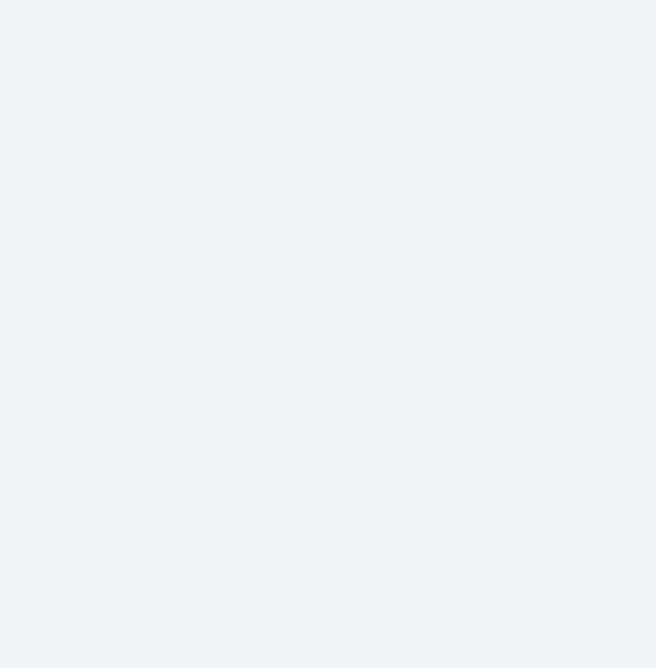
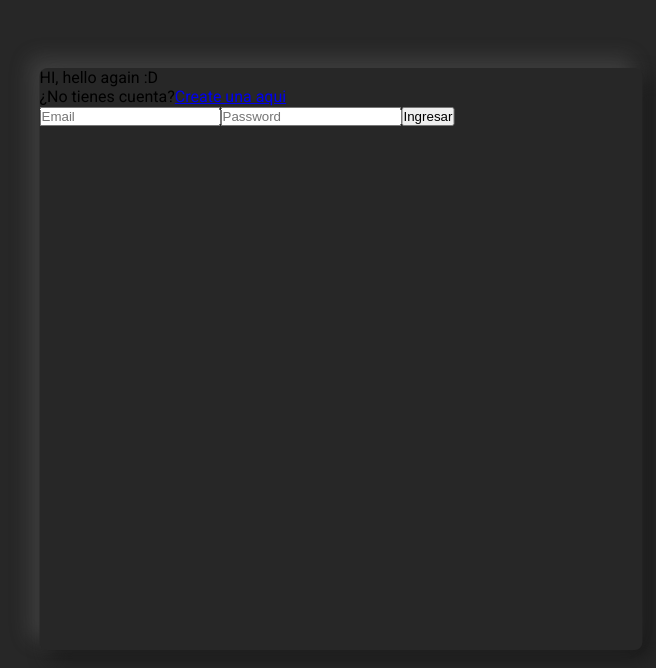
Before and after one commit to SmileTask/front-end, a React (Vite) app: page /login in a window 1280 px wide. Before the commit this address had no page. Shown: the part 132-800 px from the top of the page, without its empty margins (299-955 px from the left). Built offline with nearby package versions, Linux system fonts and the light colour scheme.

Commit message:
start to create Login path

```diff
--- a/src/App.jsx
+++ b/src/App.jsx
@@ -4,6 +4,7 @@ import Home from './pages/Home.jsx'
 import About from './pages/About.jsx'
 import Contact from './pages/Contact.jsx'
 import Register from './pages/Register.jsx'
+import Login from './pages/Login.jsx'
 import Tarjeta from './pages/Tarjeta.jsx'
 import { Route, Routes } from 'react-router-dom'
 import Home2 from './pages/Home2.jsx'
@@ -47,6 +48,11 @@ function App() {
             <Register />
           </div>
         }/>
+        <Route path='/login' element={
+          <div>
+            <Login />
+          </div>
+        }/>
       </Routes>
     </div>
   )
--- /dev/null
+++ b/src/components/loginComponents/formLogin.jsx
@@ -0,0 +1,26 @@
+import React from 'react';
+import '../../css/loginCss/loginForm.css'
+
+const loginForm = () => {
+
+
+
+    const logIn = (event) => {
+
+    }
+
+    return (
+        <div className="formLogin">
+            <form action="" onSubmit={logIn}>
+
+                <input type="email" placeholder='Email' required/>
+
+                <input type="password" placeholder='Password' required/>
+
+                <button type="submit">Ingresar</button>
+            </form>
+        </div>
+    )
+}
+
+export default loginForm
--- /dev/null
+++ b/src/components/loginComponents/headerLogin.jsx
@@ -0,0 +1,14 @@
+import React from 'react'
+import '../../css/loginCss/loginheader.css'
+import { Link } from 'react-router-dom'
+
+const LoginHeader = () => {
+    return(
+        <div className="headerLogin">
+            <p>HI, hello again :D</p>
+            <p>¿No tienes cuenta?<Link>Create una aqui</Link></p>
+        </div>
+    )
+}
+
+export default LoginHeader
--- /dev/null
+++ b/src/css/pageCss/login.css
@@ -0,0 +1,19 @@
+.containerLogin {
+    position: absolute;
+    width: 100%;
+    height: 100%;
+    background: #272727;
+}
+
+.content-login {
+    position: absolute;
+    padding: 0px;
+    width: 603px;
+    height: 582px;
+    left: 50%;
+    transform: translate(-50%);
+    top: 200px;
+    background: #272727;
+    box-shadow: -10px -10px 20px rgba(134, 134, 134, 0.25), 10px 10px 20px #1B1B1B;
+    border-radius: 8px;
+}
--- a/src/css/registercss/formRegister.css
+++ b/src/css/registercss/formRegister.css
@@ -5,11 +5,7 @@
     height: 669px;
     left: 50%;
     transform: translate(-50%);
-    right: 40%;
-    top: 200px;
-    bottom: 20%;
-    align-items: center;
-    justify-content: center;
+    top: 125px;
     background: #272727;
     box-shadow: -10px -10px 20px rgba(134, 134, 134, 0.25), 10px 10px 20px #1B1B1B;
     border-radius: 8px;
--- /dev/null
+++ b/src/pages/Login.jsx
@@ -0,0 +1,17 @@
+import React from 'react';
+import LoginHeader from '../components/loginComponents/headerLogin'
+import LoginForm from '../components/loginComponents/formLogin'
+import '../css/pageCss/login.css'
+
+const Login = () => {
+    return (
+        <div className='containerLogin'>
+            <div className='content-login'>
+                <LoginHeader />
+                <LoginForm />
+            </div>
+        </div>
+    )
+}
+
+export default Login
```
Also changed, not shown: src/css/loginCss/loginForm.css (added), src/css/loginCss/loginheader.css (added).
